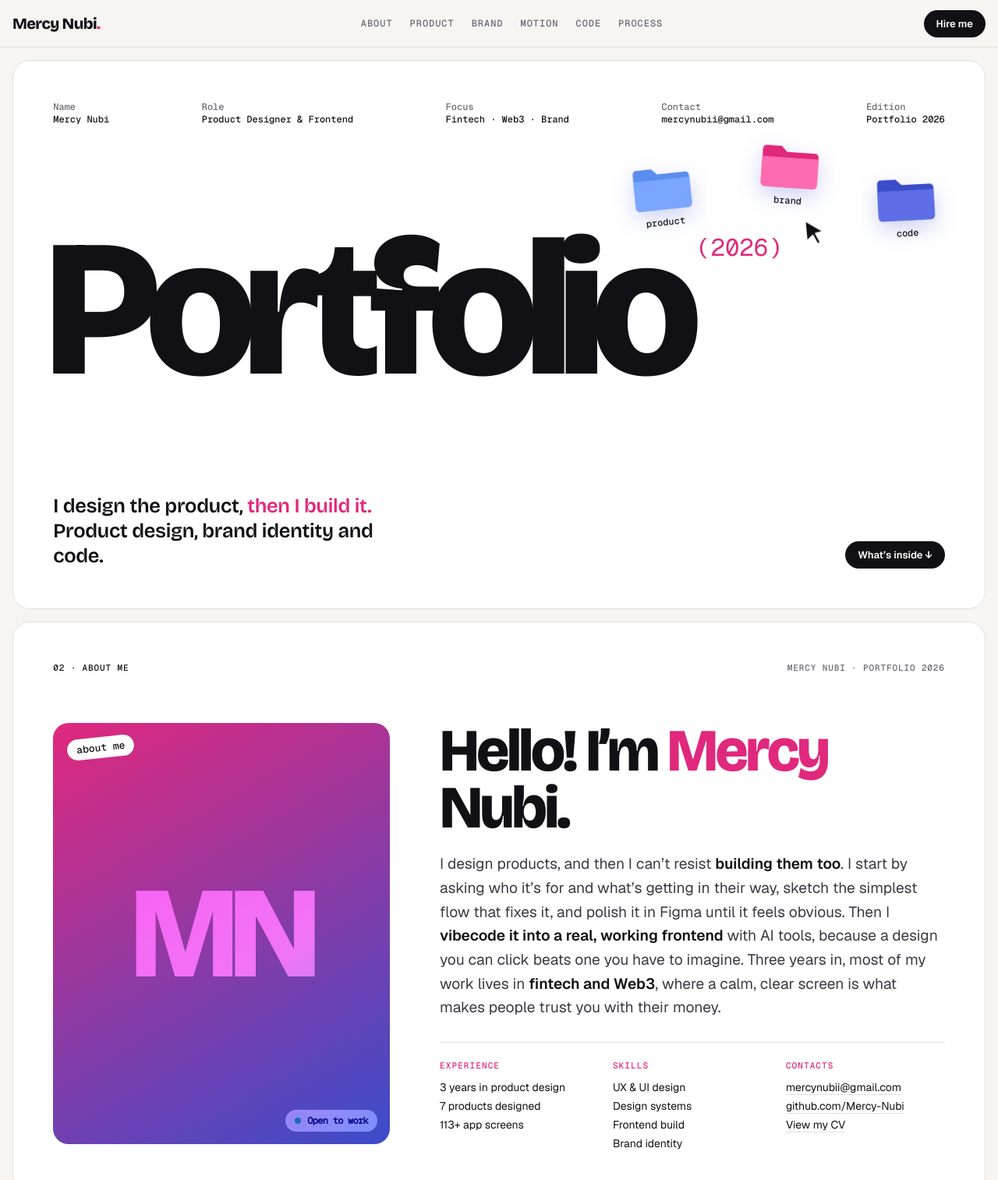
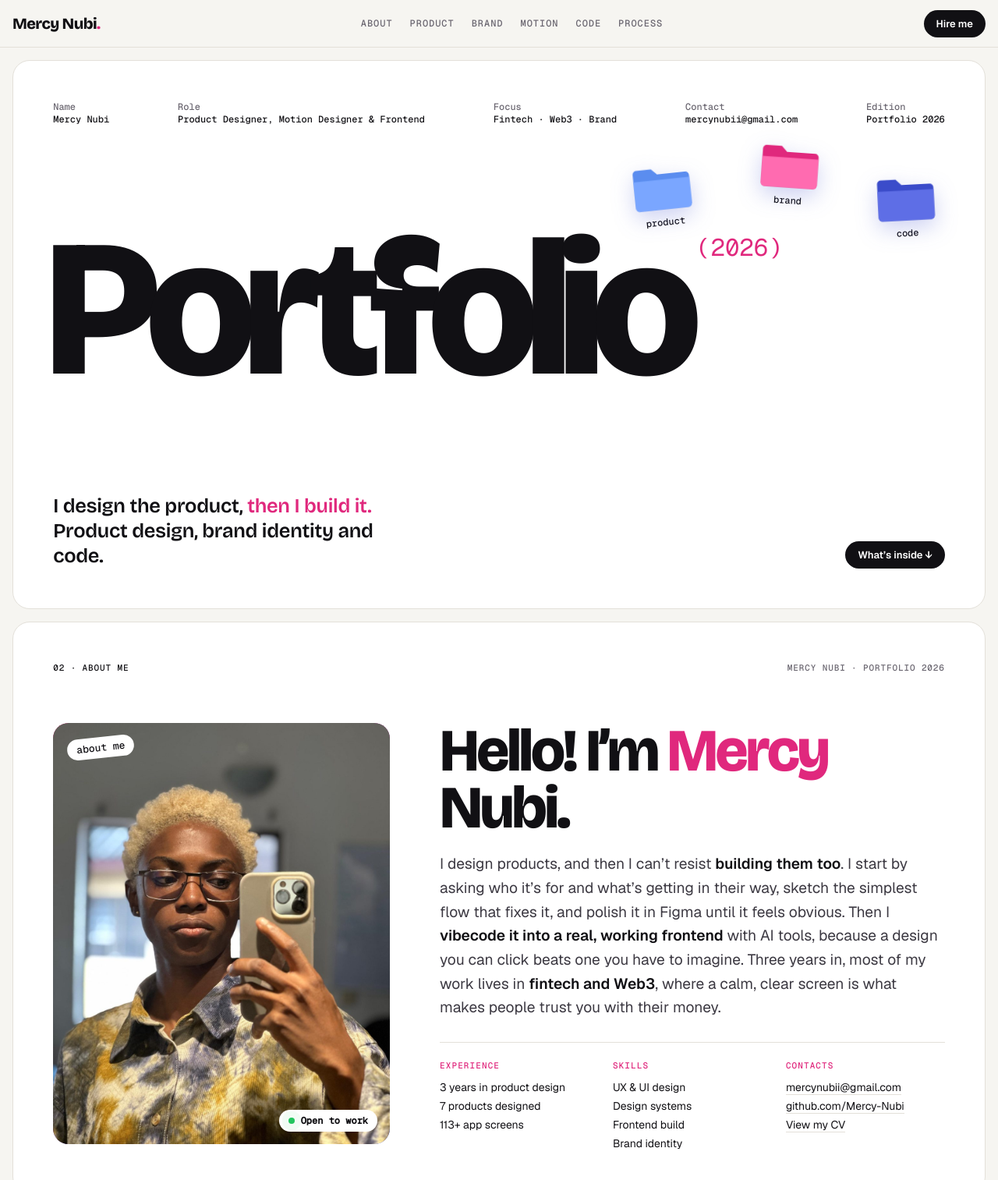
Before and after one commit to Mercy-Nubi/Portfolio, a plain HTML site: page index.html in a window 1280 px wide. Shown: the top 1513 px of the page at 78% size. Drawn offline with nearby package versions, Linux system fonts and the light colour scheme.

Commit message:
About photo, remove cover cursor, update role
Co-Authored-By: Claude Opus 5.5 <noreply@anthropic.com>
Claude-Session: https://claude.ai/code/session_01CMDu5ptSyJxR3AkwkS7g95

```diff
--- a/index.html
+++ b/index.html
@@ -71,7 +71,7 @@ h2.big em{font-style:normal;color:var(--muted);font-weight:400}
 /* 02 hello */
 .hello{display:grid;grid-template-columns:.8fr 1.2fr;gap:clamp(24px,5vw,72px);align-items:start}
 .avatar{aspect-ratio:4/5;border-radius:20px;background:linear-gradient(150deg,var(--pink),var(--indigo));display:grid;place-items:center;position:relative;overflow:hidden}
-.avatar span{font:800 clamp(90px,13vw,190px)/1 var(--display);letter-spacing:-.06em;color:#fff;mix-blend-mode:overlay;opacity:.9}
+.avatar > img{position:absolute;inset:0;width:100%;height:100%;object-fit:cover;object-position:50% 28%}
 .avatar::after{content:"about me";position:absolute;left:18px;top:18px;font:500 13px var(--mono);background:#fff;color:var(--ink);border-radius:999px;padding:5px 12px;transform:rotate(-6deg)}
 .avatar .sticker{position:absolute;right:16px;bottom:16px;background:#fff;color:var(--ink);font:600 12px var(--mono);border-radius:999px;padding:6px 12px;display:flex;align-items:center;gap:8px}
 .avatar .sticker i{width:8px;height:8px;border-radius:50%;background:#22c55e;animation:ping 2s infinite}
@@ -85,7 +85,7 @@ h2.big em{font-style:normal;color:var(--muted);font-weight:400}
 .cols3 li{list-style:none;font-size:14px;line-height:1.7}
 .cols3 a{text-decoration:none;border-bottom:1px solid var(--line)}
 .cols3 a:hover{color:var(--pink);border-color:var(--pink)}
-@media (max-width:860px){.hello{grid-template-columns:1fr}.avatar{aspect-ratio:16/10}.cols3{grid-template-columns:1fr 1fr}}
+@media (max-width:860px){.hello{grid-template-columns:1fr}.avatar{aspect-ratio:4/5;max-width:440px}.cols3{grid-template-columns:1fr 1fr}}
 
 /* 03 what i do */
 .split{display:grid;grid-template-columns:1fr 1fr;gap:clamp(24px,5vw,72px);align-items:end}
@@ -241,7 +241,7 @@ footer{display:flex;justify-content:space-between;flex-wrap:wrap;gap:10px;font:5
   <section class="slide cover" id="cover" aria-label="Portfolio cover">
     <div class="row">
       <span>Name<b>Mercy Nubi</b></span>
-      <span>Role<b>Product Designer &amp; Frontend</b></span>
+      <span>Role<b>Product Designer, Motion Designer &amp; Frontend</b></span>
       <span>Focus<b>Fintech · Web3 · Brand</b></span>
       <span>Contact<b>mercynubii@gmail.com</b></span>
       <span>Edition<b>Portfolio 2026</b></span>
@@ -251,7 +251,6 @@ footer{display:flex;justify-content:space-between;flex-wrap:wrap;gap:10px;font:5
       <a class="folder f2" href="#brand"><svg viewBox="0 0 64 50" aria-hidden="true"><path d="M2 8a4 4 0 0 1 4-4h16l6 6h30a4 4 0 0 1 4 4v30a4 4 0 0 1-4 4H6a4 4 0 0 1-4-4z" fill="#E0287D"/><path d="M2 16h60v28a4 4 0 0 1-4 4H6a4 4 0 0 1-4-4z" fill="#FF6BB0"/></svg>brand</a>
       <a class="folder f3" href="#code"><svg viewBox="0 0 64 50" aria-hidden="true"><path d="M2 8a4 4 0 0 1 4-4h16l6 6h30a4 4 0 0 1 4 4v30a4 4 0 0 1-4 4H6a4 4 0 0 1-4-4z" fill="#3B4CCA"/><path d="M2 16h60v28a4 4 0 0 1-4 4H6a4 4 0 0 1-4-4z" fill="#5E6EE6"/></svg>code</a>
     </div>
-    <svg class="cursor" viewBox="0 0 24 28" aria-hidden="true"><path d="M2 2l19 11-8 2 5 9-3 2-5-9-6 6z" fill="#111014" stroke="#fff" stroke-width="1.5" stroke-linejoin="round"/></svg>
     <h1>Portfolio<span class="yr">(2026)</span></h1>
     <div class="sub">
       <p>I design the product, <span>then I build it.</span> Product design, brand identity and code.</p>
@@ -263,7 +262,7 @@ footer{display:flex;justify-content:space-between;flex-wrap:wrap;gap:10px;font:5
   <section class="slide" id="hello">
     <div class="meta"><b>02 · About me</b><span>Mercy Nubi · Portfolio 2026</span></div>
     <div class="hello">
-      <div class="avatar" role="img" aria-label="Mercy Nubi monogram"><span>MN</span><span class="sticker"><i aria-hidden="true"></i>Open to work</span></div>
+      <div class="avatar"><img src="assets/mercy.jpg" alt="Mercy Nubi in glasses and a tie-dye shirt, taking a mirror selfie" width="1050" height="1400"><span class="sticker"><i aria-hidden="true"></i>Open to work</span></div>
       <div>
         <h2>Hello! I’m <span>Mercy</span> Nubi.</h2>
         <p class="intro">I design products, and then I can’t resist <strong>building them too</strong>. I start by asking who it’s for and what’s getting in their way, sketch the simplest flow that fixes it, and polish it in Figma until it feels obvious. Then I <strong>vibecode it into a real, working frontend</strong> with AI tools, because a design you can click beats one you have to imagine. Three years in, most of my work lives in <strong>fintech and Web3</strong>, where a calm, clear screen is what makes people trust you with their money.</p>
```
Also changed, not shown: assets/mercy.jpg (added).
